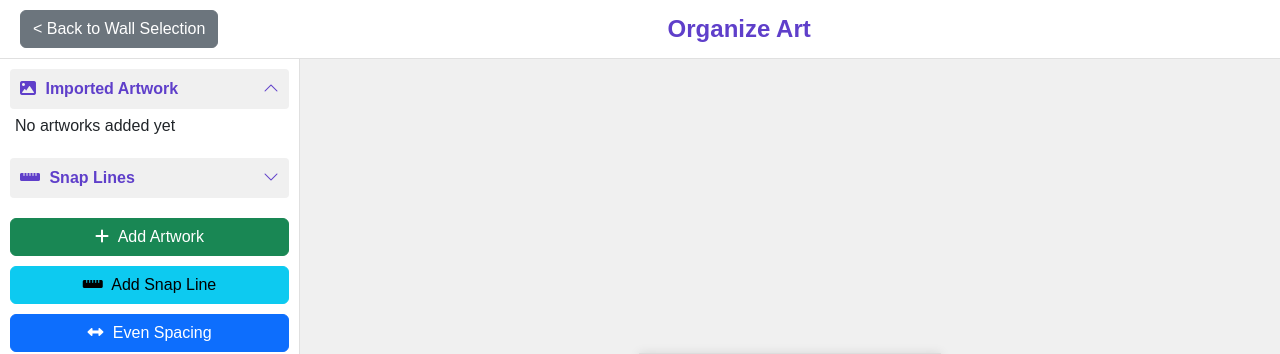
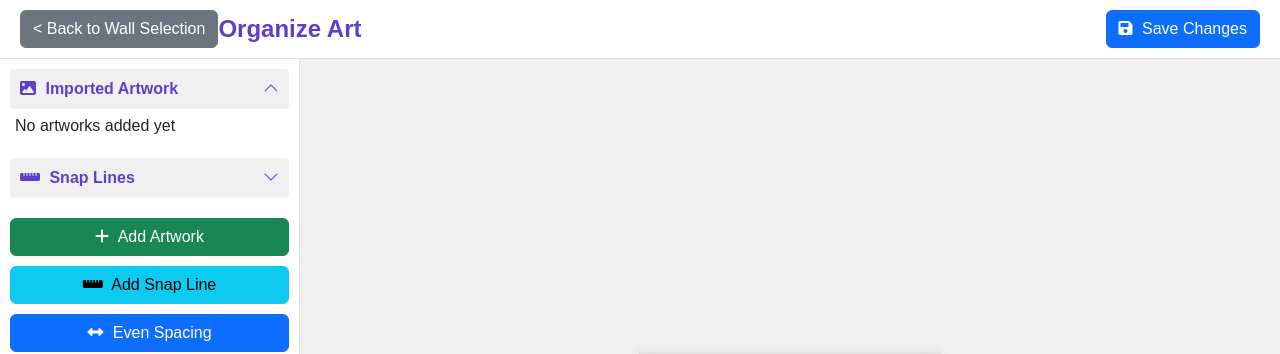
Before and after one commit to yingxinlin002/Gallery-Wall-Planner, a Flask app: page /editor in a window 1280 px wide. Shown: the top 354 px of the page. Run offline with Flask 3, Linux system fonts and the light colour scheme; data that the repository does not hold is empty; some libraries are stand-ins or nearby versions.

Commit message:
Add save changes functionality with authentication check

```diff
--- a/app.py
+++ b/app.py
@@ -429,6 +429,12 @@ def update_artwork_position(artwork_id):
         'artwork': artwork.to_dict()
     })
 
+@app.route('/check-auth-status')
+def check_auth_status():
+    return jsonify({
+        'authenticated': 'user_id' in session and not session.get('is_guest', True)
+    })
+
 @app.route('/artwork-manual', methods=['GET', 'POST'])
 def artwork_manual():
     wall = get_current_wall()
@@ -542,6 +548,8 @@ oauth = OAuth(app)
 @app.route('/login')
 def login():
     redirect_uri = os.environ.get("AUTHENTIK_REDIRECT_URI", url_for('auth_callback', _external=True))
+    if 'redirect' in request.args:
+        session['login_redirect'] = request.args['redirect']
     return authentik.authorize_redirect(redirect_uri)
 
 @app.route('/logout')
@@ -582,6 +590,7 @@ def auth_callback():
             sub=sub,
             email=userinfo.get('email'),
             name=userinfo.get('name'),
+            is_guest=False
         )
         db.session.add(user)
         db.session.commit()
@@ -589,13 +598,17 @@ def auth_callback():
         # Optional: update existing user info
         user.email = userinfo.get('email')
         user.name = userinfo.get('name')
+        user.is_guest = False
         db.session.commit()
 
     # Store internal DB user id in session for app use
     session['user_id'] = user.id
-    session['user'] = userinfo  # if you want full user info in session
+    session['user'] = userinfo
+    session['is_guest'] = False
 
-    return redirect(url_for('home'))
+    # Handle redirect if present
+    redirect_url = session.pop('login_redirect', None) or url_for('home')
+    return redirect(redirect_url)
 
 # Initialize scheduler for guest data cleanup
 def schedule_cleanup():
--- a/static/css/editor.css
+++ b/static/css/editor.css
@@ -24,6 +24,10 @@ body.editor-bg {
     color: #5F3FCA;
     font-weight: bold;
     margin: 0;
+}
+
+.save-buttons {
+    margin-left: auto; /* Push to the right */
 }
 
 .btn {
--- a/static/js/editor_page.js
+++ b/static/js/editor_page.js
@@ -418,6 +418,32 @@ document.addEventListener('DOMContentLoaded', function() {
             });
         }
 
+        // Save Changes button handler
+        const saveChangesBtn = document.getElementById('saveChangesBtn');
+        if (saveChangesBtn) {
+            saveChangesBtn.addEventListener('click', async function() {
+                try {
+                    // Check if user is logged in (has user_id in session)
+                    const response = await fetch('/check-auth-status');
+                    const authStatus = await response.json();
+
+                    if (authStatus.authenticated) {
+                        // User is logged in - save changes
+                        await saveAllChanges();
+                        alert('Changes saved successfully!');
+                    } else {
+                        // Guest user - prompt to log in
+                        if (confirm('Please log in to save your changes. Would you like to log in now?')) {
+                            window.location.href = '/login?redirect=' + encodeURIComponent(window.location.pathname);
+                        }
+                    }
+                } catch (error) {
+                    console.error('Error saving changes:', error);
+                    alert('Failed to save changes. Please try again.');
+                }
+            });
+        }
+
         // --- EvenSpacing Integration ---
         const editor = {
             wall: window.currentWallData,
@@ -452,3 +478,9 @@ document.addEventListener('DOMContentLoaded', function() {
         // --- End Installation Instruction Integration ---
     }
 });
+
+async function saveAllChanges() {
+    // Since we're already saving positions when they're changed (via updateArtworkPosition),
+    // this function can just confirm everything is saved
+    return Promise.resolve();
+}
--- a/templates/editor.html
+++ b/templates/editor.html
@@ -16,8 +16,11 @@
             &lt; Back to Wall Selection
         </button>
         <h2 class="header-title">Organize Art</h2>
+        <!-- Save Button -->
         <div class="save-buttons">
-            <!-- Save buttons would go here -->
+            <button class="btn btn-primary" id="saveChangesBtn">
+                <i class="fas fa-save"></i> Save Changes
+            </button>
         </div>
     </div>
 
```
